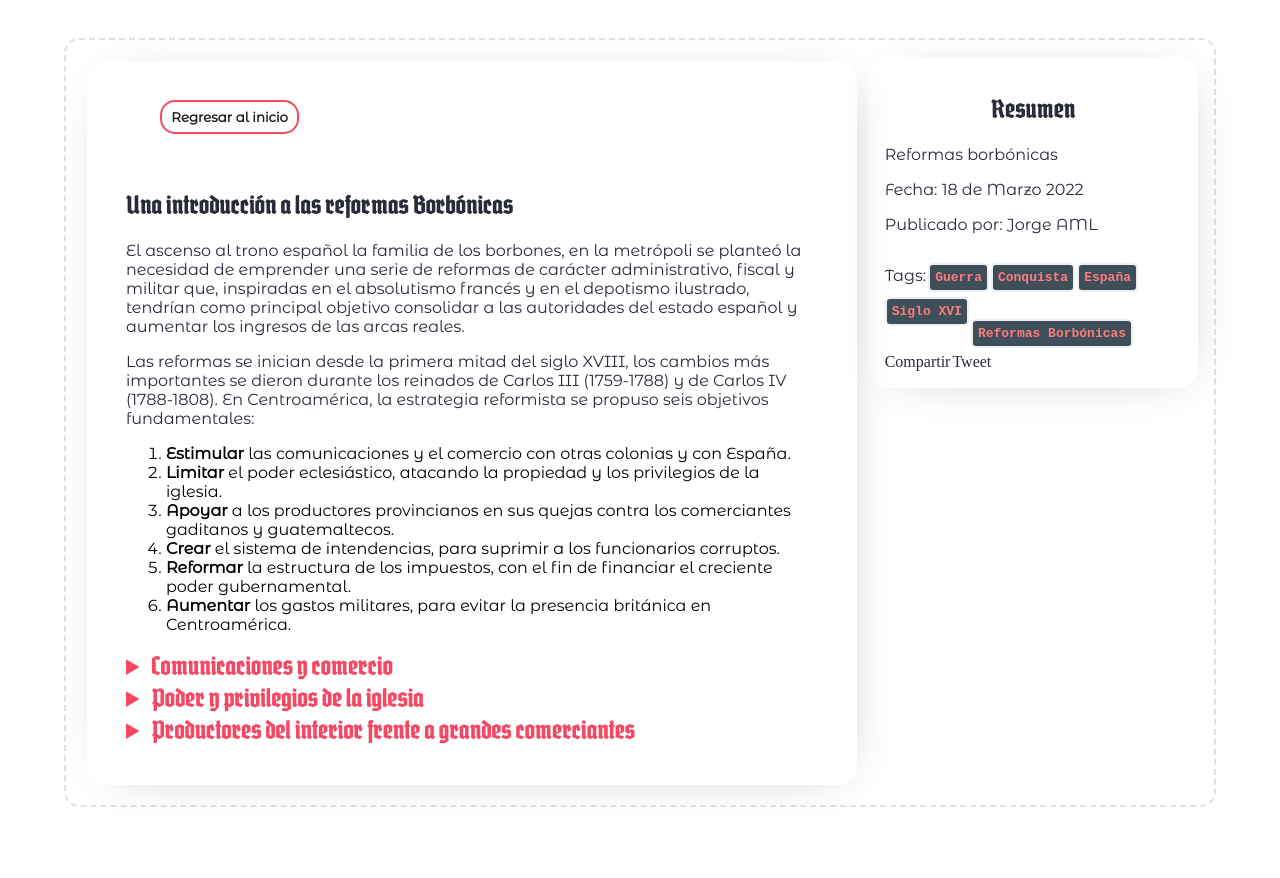
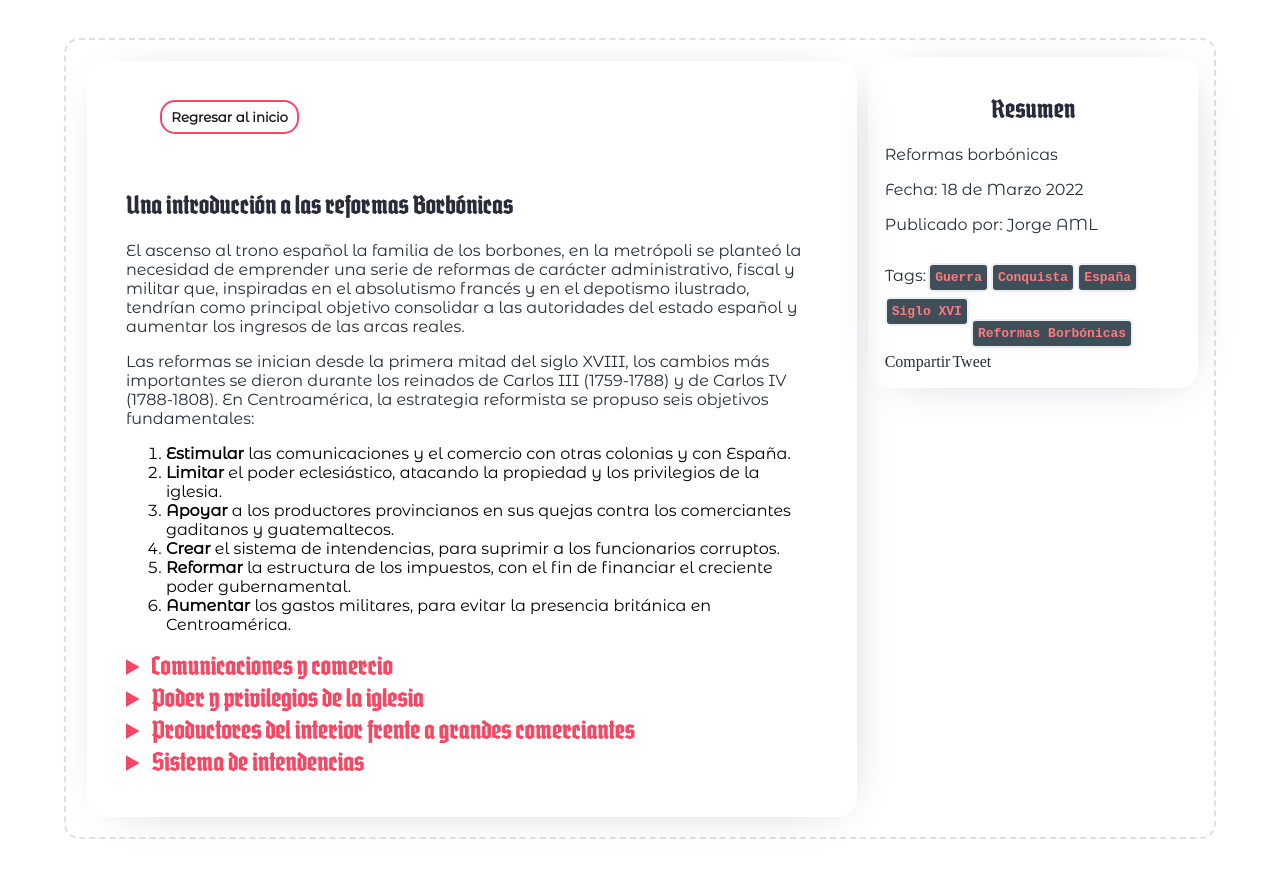
Before and after one commit to jorgeAML/creativeaml, a Jekyll site: the page built from blog_posts/18-03-2022.md, in a window 1280 px wide. Shown: the top 878 px of the page. Built offline with Jekyll 4.4.1, drawn with Linux system fonts in a browser that asks for light colours; some web fonts are replaced; a script that is not in the unit is left out; comment, search, counter and statistics services are not loaded.

Commit message:
Sistema de intendencias

```diff
--- a/blog_posts/18-03-2022.md
+++ b/blog_posts/18-03-2022.md
@@ -60,5 +60,11 @@ tag5: Reformas Borbónicas
             <p>En suma, el poder de los comerciantes guatemaltecos que descansaba en sus vínculos con las casas comerciales españolas, en el control del crédito a los productores y en su habilidad para eliminar a sus competidores no pudo ser quebrantado mediante las medidas adoptadas.</p>
             <p>Esta situación alimentó el descontento de los provincianos, como fue evidente en el momento de la crisis política que condujo a la independencia y, posteriormente, a la balcanización del antiguo Reino de Guatemala.</p>
         </details>
+        <details>
+        <summary>Sistema de intendencias</summary>
+        <p>A nivel político administrativo la creación del sistema de intendencias fue el logro máximo de las reformas borbónicas. En centroamérica fueron creadas cinco intendencias entre 1785 y 1787, en chiapas, Guatemala, San Salvador, Comayagua y León.</p>
+        <p>Con esta medida se pretendía sustituir a los alcaldes mayores y corregidores (quienes tenian fama de corruptos), por funcionarios leales a la Corona, todo con el fin de expander el absolutismo. Con la creación de las intendencias, se procuraba también promover  el desarrollo de metrópolis regionales, pero tampoco con esto se logró quebrar el poder centrado en la capital del Reino.</p>
+        </details>
+
     </section>
 </article>
```
